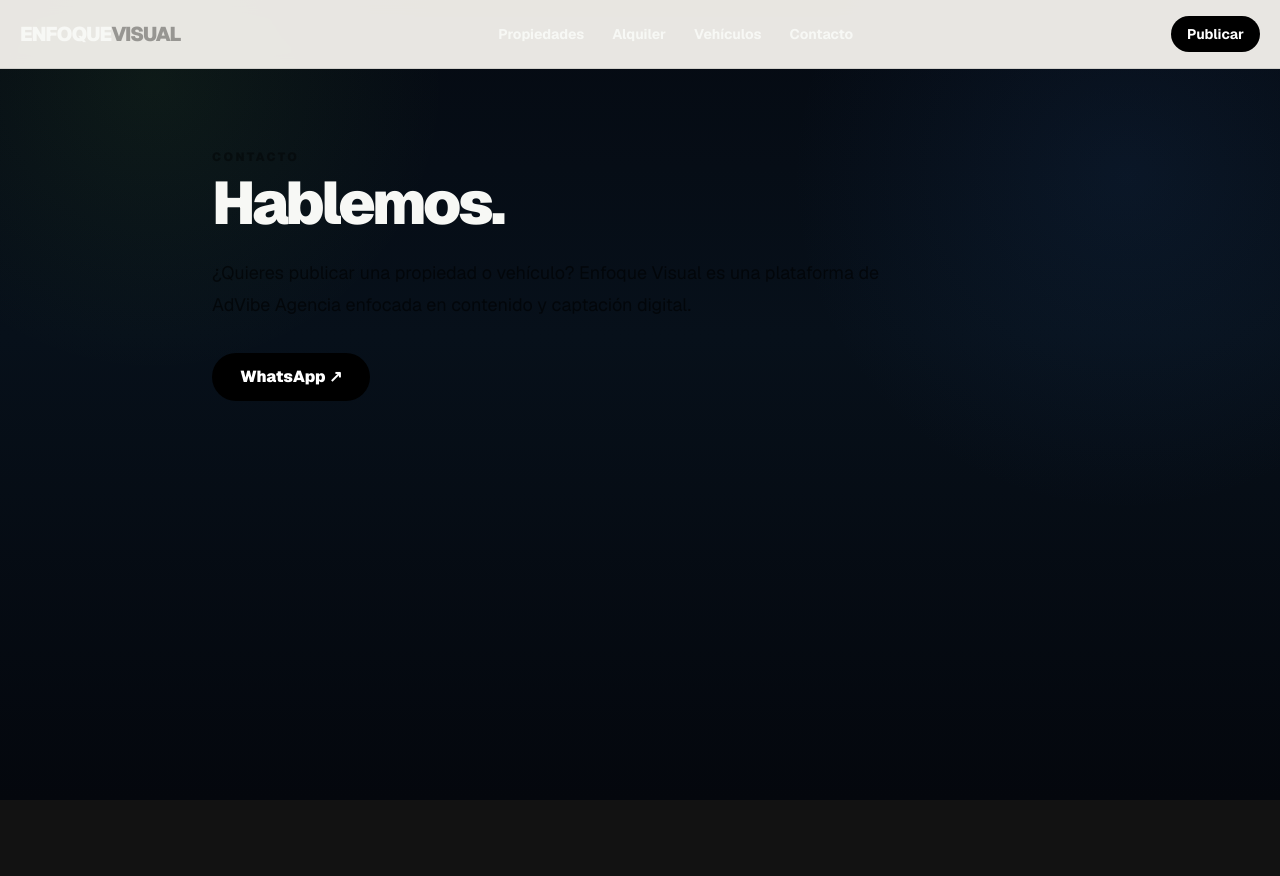
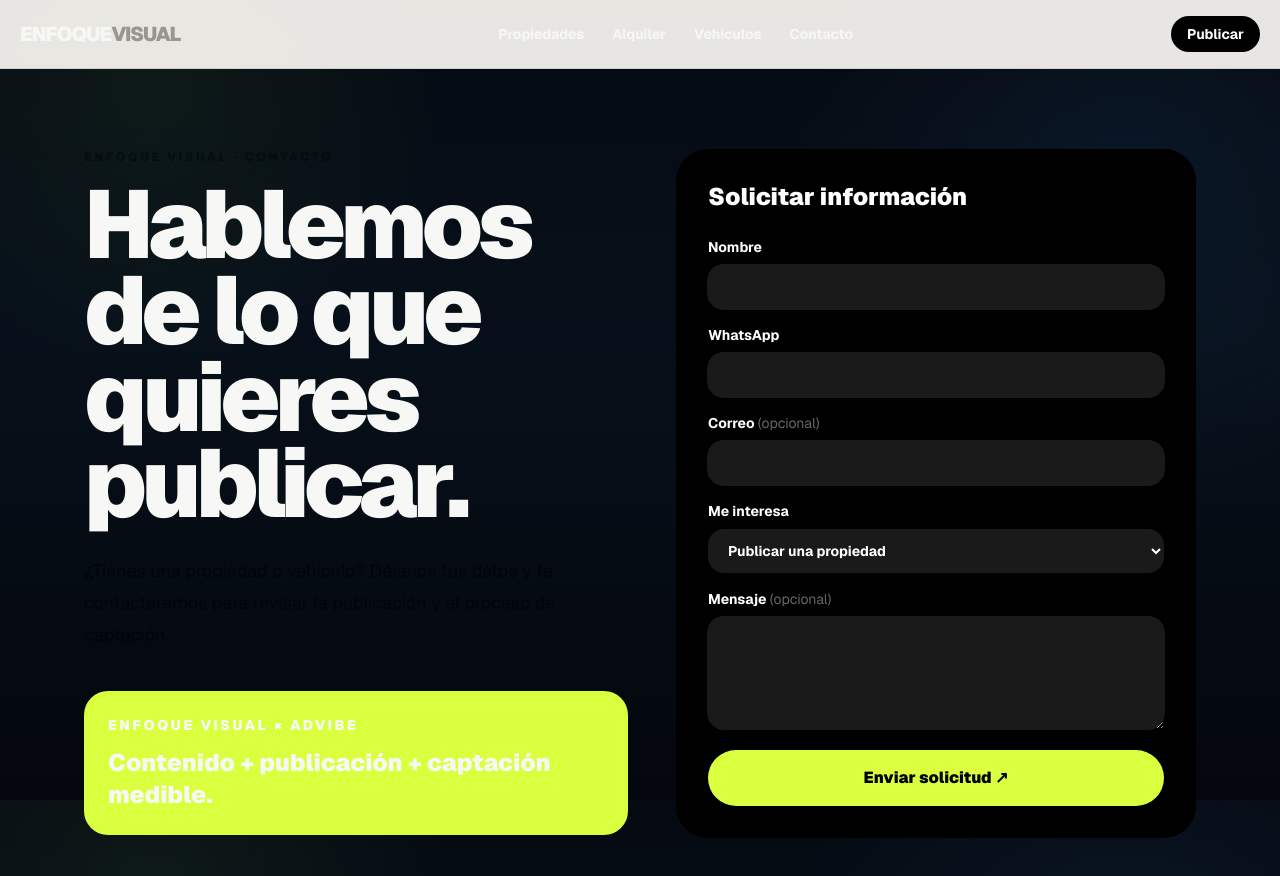
Before and after one commit to pablowebster94-sudo/advibe, a Next.js app: page /enfoque-visual/contacto in a window 1280 px wide. Shown: the top 876 px of the page. Before the commit the page ends 800 px from the top, so only its background shows below. Built offline with nearby package versions, Linux system fonts and the light colour scheme; no server answers.

Commit message:
feat: replace contact placeholder with lead form

```diff
--- a/app/enfoque-visual/contacto/page.tsx
+++ b/app/enfoque-visual/contacto/page.tsx
@@ -1 +1,40 @@
-import {Header} from "@/components/enfoque/Header";export default function Page(){return <><Header/><main className="mx-auto max-w-4xl px-5 py-20"><p className="text-xs font-black uppercase tracking-[.2em] text-black/40">Contacto</p><h1 className="ev-display mt-2 text-6xl font-black">Hablemos.</h1><p className="mt-6 max-w-2xl text-lg leading-8 text-black/60">¿Quieres publicar una propiedad o vehículo? Enfoque Visual es una plataforma de AdVibe Agencia enfocada en contenido y captación digital.</p><a href="https://wa.me/593999999999?text=Hola%2C%20quiero%20publicar%20en%20Enfoque%20Visual." className="mt-8 inline-flex rounded-full bg-black px-7 py-3 font-black text-white">WhatsApp ↗</a></main></>}
+"use client";
+
+import {useState} from "react";
+import {Header} from "@/components/enfoque/Header";
+
+export default function Contacto(){
+  const [form,setForm]=useState({name:"",phone:"",email:"",interest_type:"publicar_propiedad",message:""});
+  const [state,setState]=useState<"idle"|"sending"|"ok"|"error">("idle");
+  async function submit(e:React.FormEvent){
+    e.preventDefault(); setState("sending");
+    try{
+      const r=await fetch("/api/enfoque/leads",{method:"POST",headers:{"Content-Type":"application/json"},body:JSON.stringify({...form,channel:"formulario"})});
+      if(!r.ok) throw new Error(); setState("ok");
+      setForm({name:"",phone:"",email:"",interest_type:"publicar_propiedad",message:""});
+    }catch{setState("error");}
+  }
+  return <><Header/><main className="mx-auto max-w-6xl px-5 py-14 md:py-20">
+    <div className="grid gap-12 lg:grid-cols-[1fr_520px] lg:items-start">
+      <section>
+        <p className="text-xs font-black uppercase tracking-[.22em] text-black/40">Enfoque Visual · Contacto</p>
+        <h1 className="ev-display mt-4 text-6xl font-black leading-[.9] md:text-8xl">Hablemos de lo que quieres publicar.</h1>
+        <p className="mt-7 max-w-xl text-lg leading-8 text-black/60">¿Tienes una propiedad o vehículo? Déjanos tus datos y te contactaremos para revisar la publicación y el proceso de captación.</p>
+        <div className="mt-10 rounded-3xl bg-[#d9ff3f] p-6"><p className="text-sm font-black uppercase tracking-[.18em]">Enfoque Visual × AdVibe</p><p className="mt-3 text-2xl font-black">Contenido + publicación + captación medible.</p></div>
+      </section>
+      <section className="rounded-[2rem] bg-black p-6 text-white md:p-8">
+        <h2 className="text-2xl font-black">Solicitar información</h2>
+        <form onSubmit={submit} className="mt-6 space-y-4">
+          <label className="block text-sm font-bold">Nombre<input required value={form.name} onChange={e=>setForm({...form,name:e.target.value})} className="mt-2 w-full rounded-2xl bg-white/10 px-4 py-3 outline-none ring-1 ring-white/10 focus:ring-[#d9ff3f]" /></label>
+          <label className="block text-sm font-bold">WhatsApp<input required value={form.phone} onChange={e=>setForm({...form,phone:e.target.value})} className="mt-2 w-full rounded-2xl bg-white/10 px-4 py-3 outline-none ring-1 ring-white/10 focus:ring-[#d9ff3f]" /></label>
+          <label className="block text-sm font-bold">Correo <span className="font-normal text-white/40">(opcional)</span><input type="email" value={form.email} onChange={e=>setForm({...form,email:e.target.value})} className="mt-2 w-full rounded-2xl bg-white/10 px-4 py-3 outline-none ring-1 ring-white/10 focus:ring-[#d9ff3f]" /></label>
+          <label className="block text-sm font-bold">Me interesa<select value={form.interest_type} onChange={e=>setForm({...form,interest_type:e.target.value})} className="mt-2 w-full rounded-2xl bg-white/10 px-4 py-3 outline-none"><option value="publicar_propiedad" className="text-black">Publicar una propiedad</option><option value="publicar_vehiculo" className="text-black">Publicar un vehículo</option><option value="comprar_propiedad" className="text-black">Comprar una propiedad</option><option value="comprar_vehiculo" className="text-black">Comprar un vehículo</option><option value="alquiler" className="text-black">Buscar alquiler</option><option value="otro" className="text-black">Otro</option></select></label>
+          <label className="block text-sm font-bold">Mensaje <span className="font-normal text-white/40">(opcional)</span><textarea value={form.message} onChange={e=>setForm({...form,message:e.target.value})} className="mt-2 min-h-28 w-full rounded-2xl bg-white/10 px-4 py-3 outline-none ring-1 ring-white/10 focus:ring-[#d9ff3f]" /></label>
+          <button disabled={state==="sending"} className="w-full rounded-full bg-[#d9ff3f] px-6 py-4 font-black text-black disabled:opacity-60">{state==="sending"?"Enviando…":"Enviar solicitud ↗"}</button>
+          {state==="ok"&&<p className="text-sm text-[#d9ff3f]">Solicitud recibida. Te contactaremos pronto.</p>}
+          {state==="error"&&<p className="text-sm text-red-300">No pudimos registrar la solicitud. Intenta nuevamente.</p>}
+        </form>
+      </section>
+    </div>
+  </main></>;
+}
```
